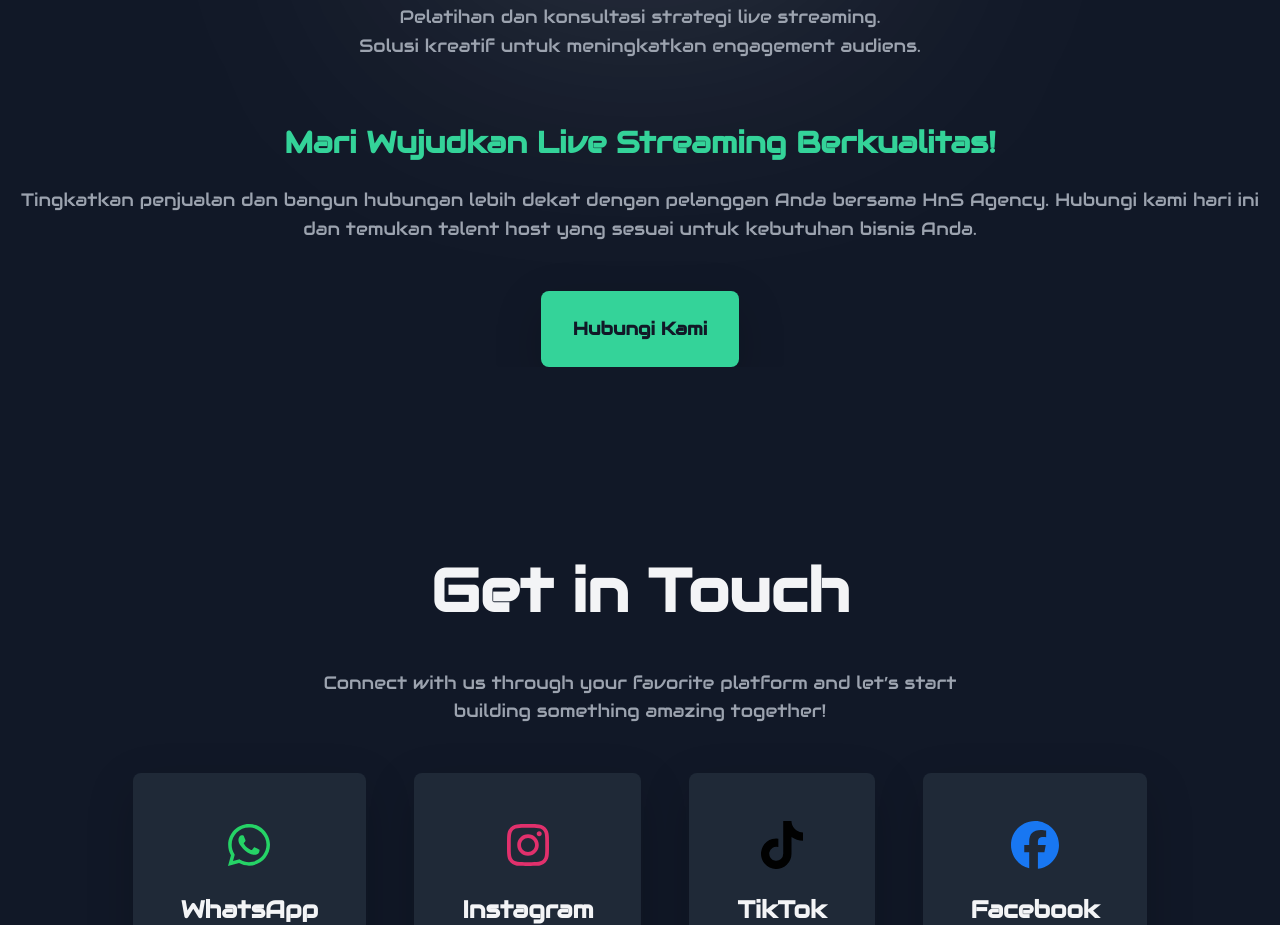
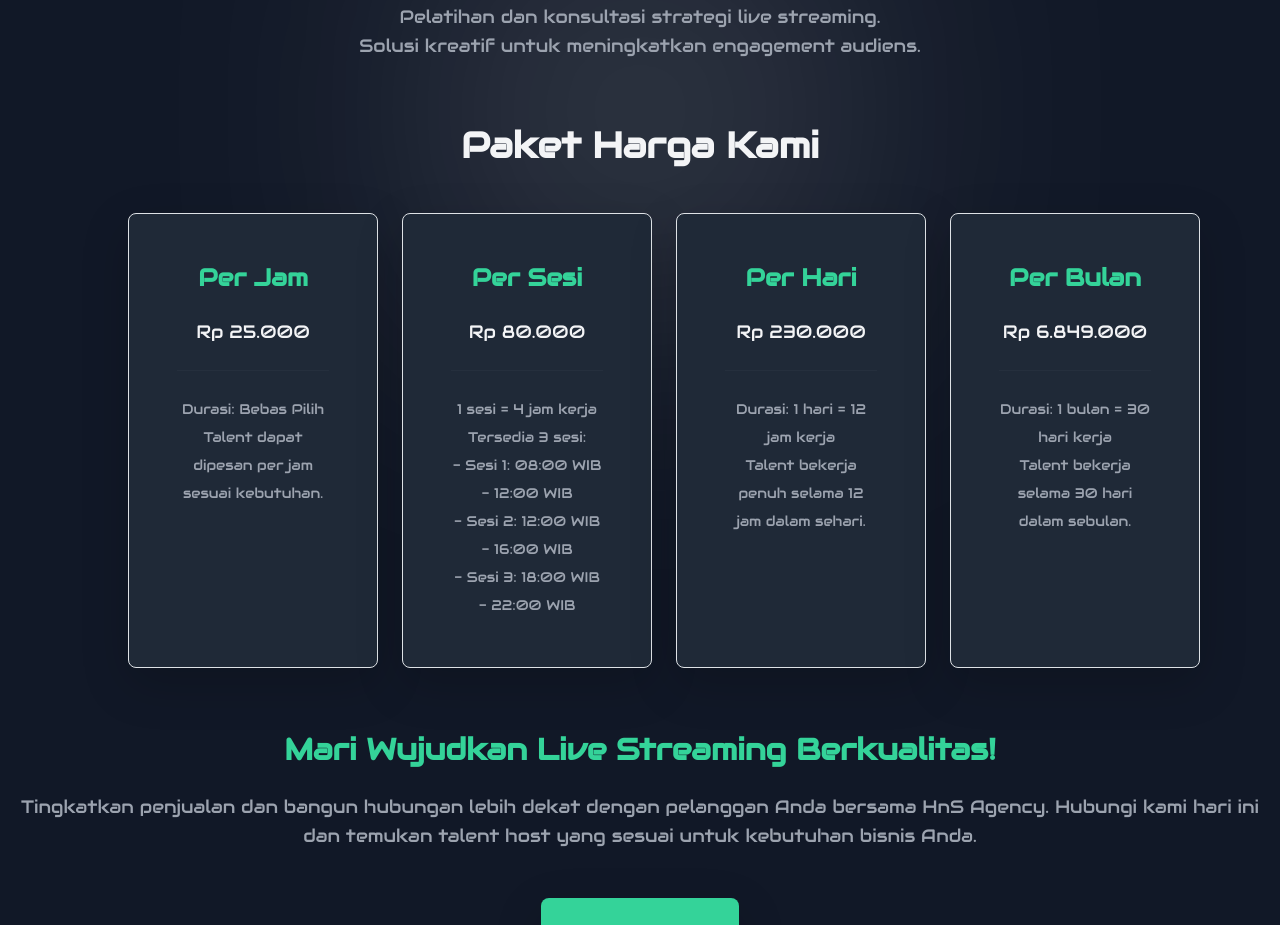
Before and after one commit to Rafiadnan0666/HnS, a React (Create React App) app: page / in a window 1280 px wide. Shown: the part 2422-3347 px from the top of the page. Built offline with nearby package versions, Linux system fonts and the light colour scheme.

Commit message:
udah v 1

```diff
--- a/public/index.html
+++ b/public/index.html
@@ -2,7 +2,7 @@
 <html lang="en">
   <head>
     <meta charset="utf-8" />
-    <link rel="icon" href="%PUBLIC_URL%/favicon.ico" />
+    <link rel="icon" href="" />
     <meta name="viewport" content="width=device-width, initial-scale=1" />
     <meta name="theme-color" content="#000000" />
     <meta
--- a/src/pages/Whyus/Whyus.js
+++ b/src/pages/Whyus/Whyus.js
@@ -82,6 +82,63 @@ const Whyus = () => {
         </ul>
       </div>
 
+      {/* Pricing Plans */}
+      <div className="relative z-10 mt-16 max-w-5xl text-center">
+        <h3 className="text-4xl font-bold text-gray-100 mb-6">
+          Paket Harga Kami
+        </h3>
+        <div className="grid grid-cols-1 align-middle  md:grid-cols-2 lg:grid-cols-4 gap-6">
+          {/* Plan: Per Jam */}
+          <div className="bg-gray-800 p-6 rounded-lg shadow-lg border border-gray-700">
+            <h4 className="text-2xl font-bold text-[#34D399] mb-4">Per Jam</h4>
+            <p className="text-lg text-gray-100">Rp 25.000</p>
+            <hr className="my-4 border-gray-700" />
+            <ul className="text-gray-400 text-sm leading-loose">
+              <li>Durasi: Bebas Pilih</li>
+              <li>Talent dapat dipesan per jam sesuai kebutuhan.</li>
+            </ul>
+          </div>
+
+          {/* Plan: Per Sesi */}
+          <div className="bg-gray-800 p-6 rounded-lg shadow-lg border border-gray-700">
+            <h4 className="text-2xl font-bold text-[#34D399] mb-4">Per Sesi</h4>
+            <p className="text-lg text-gray-100">Rp 80.000</p>
+            <hr className="my-4 border-gray-700" />
+            <ul className="text-gray-400 text-sm leading-loose">
+              <li>1 sesi = 4 jam kerja</li>
+              <li>Tersedia 3 sesi:</li>
+              <li>- Sesi 1: 08:00 WIB - 12:00 WIB</li>
+              <li>- Sesi 2: 12:00 WIB - 16:00 WIB</li>
+              <li>- Sesi 3: 18:00 WIB - 22:00 WIB</li>
+            </ul>
+          </div>
+
+          {/* Plan: Per Hari */}
+          <div className="bg-gray-800 p-6 rounded-lg shadow-lg border border-gray-700">
+            <h4 className="text-2xl font-bold text-[#34D399] mb-4">Per Hari</h4>
+            <p className="text-lg text-gray-100">Rp 230.000</p>
+            <hr className="my-4 border-gray-700" />
+            <ul className="text-gray-400 text-sm leading-loose">
+              <li>Durasi: 1 hari = 12 jam kerja</li>
+              <li>Talent bekerja penuh selama 12 jam dalam sehari.</li>
+            </ul>
+          </div>
+
+          {/* Plan: Per Bulan */}
+          <div className="bg-gray-800 p-6 rounded-lg shadow-lg border border-gray-700">
+            <h4 className="text-2xl font-bold text-[#34D399] mb-4">
+              Per Bulan
+            </h4>
+            <p className="text-lg text-gray-100">Rp 6.849.000</p>
+            <hr className="my-4 border-gray-700" />
+            <ul className="text-gray-400 text-sm leading-loose">
+              <li>Durasi: 1 bulan = 30 hari kerja</li>
+              <li>Talent bekerja selama 30 hari dalam sebulan.</li>
+            </ul>
+          </div>
+        </div>
+      </div>
+
       {/* Call to Action */}
       <div className="relative z-10 mt-16 text-center">
         <h3 className="text-3xl font-bold text-[#34D399] mb-4">
```
